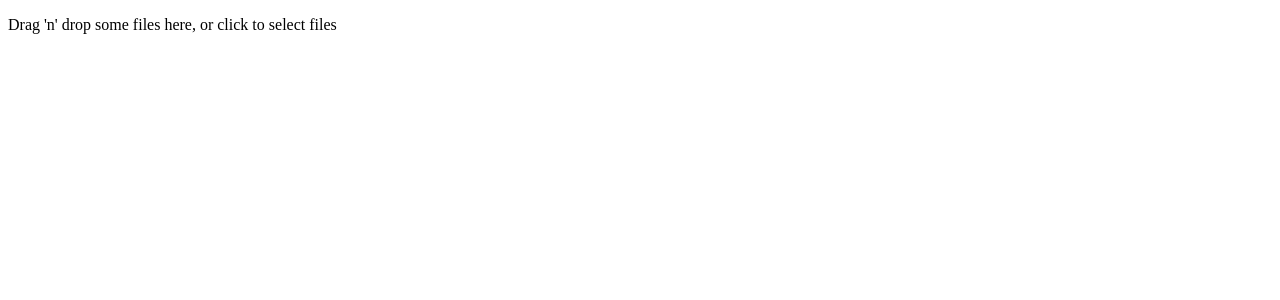
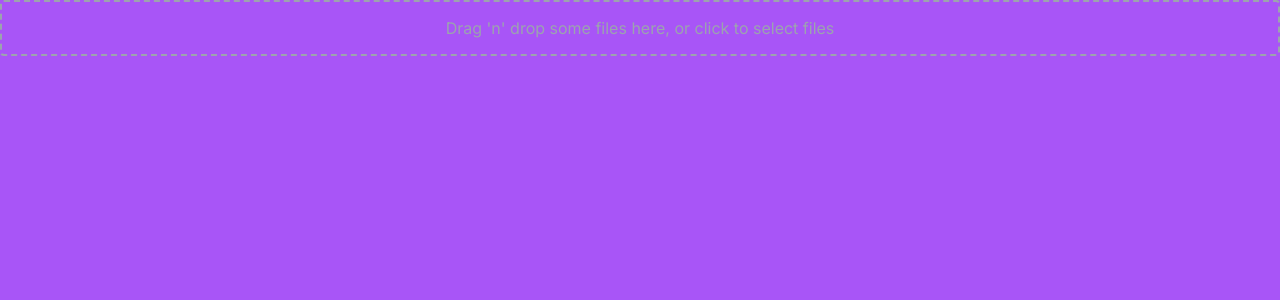
Before and after one commit to Felipstein/upload-images-web, a React (Vite) app in the folder web/: page / in a window 1280 px wide. Shown: the top 300 px of the page. Built offline with nearby package versions, Linux system fonts and the light colour scheme.

Commit message:
dropzone styled

```diff
--- a/web/index.html
+++ b/web/index.html
@@ -2,8 +2,13 @@
 <html lang="en">
   <head>
     <meta charset="UTF-8" />
+    <link rel="preconnect" href="https://fonts.googleapis.com">
+    <link rel="preconnect" href="https://fonts.gstatic.com" crossorigin>
+    <link href="https://fonts.googleapis.com/css2?family=Inter:wght@400;600;700&display=swap" rel="stylesheet">
+
     <link rel="icon" type="image/svg+xml" href="/vite.svg" />
     <meta name="viewport" content="width=device-width, initial-scale=1.0" />
+
     <title>Upload Images</title>
   </head>
   <body>
--- a/web/package.json
+++ b/web/package.json
@@ -13,11 +13,13 @@
   "dependencies": {
     "react": "^18.2.0",
     "react-dom": "^18.2.0",
-    "react-dropzone": "^14.2.3"
+    "react-dropzone": "^14.2.3",
+    "styled-components": "^5.3.6"
   },
   "devDependencies": {
     "@types/react": "^18.0.24",
     "@types/react-dom": "^18.0.8",
+    "@types/styled-components": "^5.1.26",
     "@typescript-eslint/eslint-plugin": "^5.0.0",
     "@vitejs/plugin-react": "^2.2.0",
     "eslint": "^8.0.1",
--- a/web/src/App.tsx
+++ b/web/src/App.tsx
@@ -1,7 +1,13 @@
 import { MyDropzone } from "./components/MyDropzone";
+import { ThemeContext } from "./contexts/ThemeContext";
+
+import GlobalStyle from './styles/global';
 
 export function App() {
   return (
-    <MyDropzone />
+    <ThemeContext>
+      <MyDropzone />
+      <GlobalStyle />
+    </ThemeContext>
   )
 }
--- a/web/src/components/MyDropzone/index.tsx
+++ b/web/src/components/MyDropzone/index.tsx
@@ -1,22 +1,34 @@
 import { useCallback } from 'react';
 import { useDropzone } from 'react-dropzone';
 
+import * as S from './styles';
+
 export function MyDropzone() {
+  const renderTextInfo = (isDragActive: boolean, isDragReject: boolean) => {
+    if(isDragActive) {
+      return <span>Drop the files here...</span>
+    }
+
+    if(isDragReject) {
+      return <span>Unsupported file</span>
+    }
+
+    return <span>Drag 'n' drop some files here, or click to select files</span>
+  };
+
   const onDrop = useCallback((acceptedFiles: File[]) => {
     console.log(acceptedFiles);
   }, []);
 
-  const { getRootProps, getInputProps, isDragActive, isDragAccept, isDragReject } = useDropzone({ onDrop });
+  const { getRootProps, getInputProps, isDragActive, isDragReject } = useDropzone({ onDrop });
 
   return (
-    <div {...getRootProps()}>
+    <S.Container {...getRootProps()} isDragActive={isDragActive} isDragReject={isDragReject} >
       <input
         {...getInputProps()}
       />
-      <p>Drag 'n' drop some files here, or click to select files</p>
-      {isDragActive && <h3>Drop the files here...</h3>}
-      {isDragReject && <h3>Unsupported file</h3>}
-      {isDragAccept && <h3>The file is accepted</h3>}
-    </div>
+
+      {renderTextInfo(isDragActive, isDragReject)}
+    </S.Container>
   );
 }
--- /dev/null
+++ b/web/src/components/MyDropzone/styles.ts
@@ -0,0 +1,35 @@
+import styled, { css } from 'styled-components';
+import { GlobalThemeProps } from './../../styles/global';
+
+const variants = {
+  active: css`
+    color: ${({ theme }: GlobalThemeProps) => theme.colors.green[500]};
+    border-color: ${({ theme }: GlobalThemeProps) => theme.colors.green[500]};
+    `,
+  reject: css`
+    color: ${({ theme }: GlobalThemeProps) => theme.colors.red[500]};
+    border-color: ${({ theme }: GlobalThemeProps) => theme.colors.red[500]};
+  `,
+};
+
+interface ContainerProps {
+  isDragActive: boolean;
+  isDragReject: boolean;
+}
+
+export const Container = styled.div<ContainerProps>`
+  display: flex;
+  justify-content: center;
+
+  padding: 1.6rem 2.4rem;
+
+  color: ${({ theme }: GlobalThemeProps) => theme.colors.gray[400]};
+  border: 2px dashed ${({ theme }: GlobalThemeProps) => theme.colors.gray[400]};
+  border-radius: 4px;
+
+  cursor: pointer;
+  user-select: none;
+
+  ${({ isDragActive }) => isDragActive && variants.active}
+  ${({ isDragReject }) => isDragReject && variants.reject}
+`;
--- /dev/null
+++ b/web/src/contexts/ThemeContext.tsx
@@ -0,0 +1,17 @@
+import React, { ReactNode } from "react";
+
+import { ThemeProvider } from "styled-components";
+import { defaultTheme } from "../styles/theme";
+
+interface ThemeContextProps {
+  children: ReactNode;
+}
+
+export const ThemeContext: React.FC<ThemeContextProps> = ({ children }) => {
+
+  return (
+    <ThemeProvider theme={defaultTheme}>
+      {children}
+    </ThemeProvider>
+  );
+};
--- /dev/null
+++ b/web/src/styles/global.ts
@@ -0,0 +1,47 @@
+import { createGlobalStyle, withTheme, css } from 'styled-components';
+import { ThemeProps } from './theme';
+
+export type GlobalThemeProps = {
+  theme: ThemeProps;
+}
+
+const globalStyle = createGlobalStyle`
+  * {
+    margin: 0;
+    padding: 0;
+    box-sizing: border-box;
+    outline: 0;
+  }
+
+  html {
+    font-size: 62.5%;
+  }
+
+  body {
+    height: 100vh;
+
+    ${({ theme }: GlobalThemeProps) => css`
+      background-color: ${theme.colors.purple[500]};
+      font-family: ${theme.font};
+      font-size: ${theme.fontSize.md};
+    `}
+  }
+
+  button, input, a {
+    font-size: inherit;
+  }
+
+  h1 {
+    font-size: ${({ theme }: GlobalThemeProps ) => theme.headingSize.lg};
+  }
+
+  h2 {
+    font-size: ${({ theme }: GlobalThemeProps ) => theme.headingSize.md};
+  }
+
+  h3 {
+    font-size: ${({ theme }: GlobalThemeProps ) => theme.headingSize.sm};
+  }
+`;
+
+export default withTheme(globalStyle);
--- /dev/null
+++ b/web/src/styles/theme.ts
@@ -0,0 +1,65 @@
+export interface ThemeProps {
+  font: string;
+  colors: {
+    purple: {
+      500: string;
+    };
+    red: {
+      500: string;
+      400: string;
+    };
+    green: {
+      500: string;
+    };
+    gray: {
+      400: string;
+    }
+  };
+  fontSize: {
+    sm: string;
+    md: string;
+    lg: string;
+  };
+  headingSize: {
+    sm: string;
+    md: string;
+    lg: string;
+  };
+}
+
+export const defaultTheme: ThemeProps = {
+
+  font: 'Inter, sans-serif',
+
+  colors: {
+    purple: {
+      500: '#a855f7',
+    },
+
+    red: {
+      500: '#ef4444',
+      400: '#f87171',
+    },
+
+    green: {
+      500: '#22c55e',
+    },
+
+    gray: {
+      400: '#9ca3af',
+    }
+  },
+
+  fontSize: {
+    sm: '1.4rem',
+    md: '1.6rem',
+    lg: '1.8rem',
+  },
+
+  headingSize: {
+    sm: '2.4rem',
+    md: '2.8rem',
+    lg: '3.2rem',
+  },
+
+}
```
Also changed, not shown: 1 other file (tests, documents, lock files or other folders).
